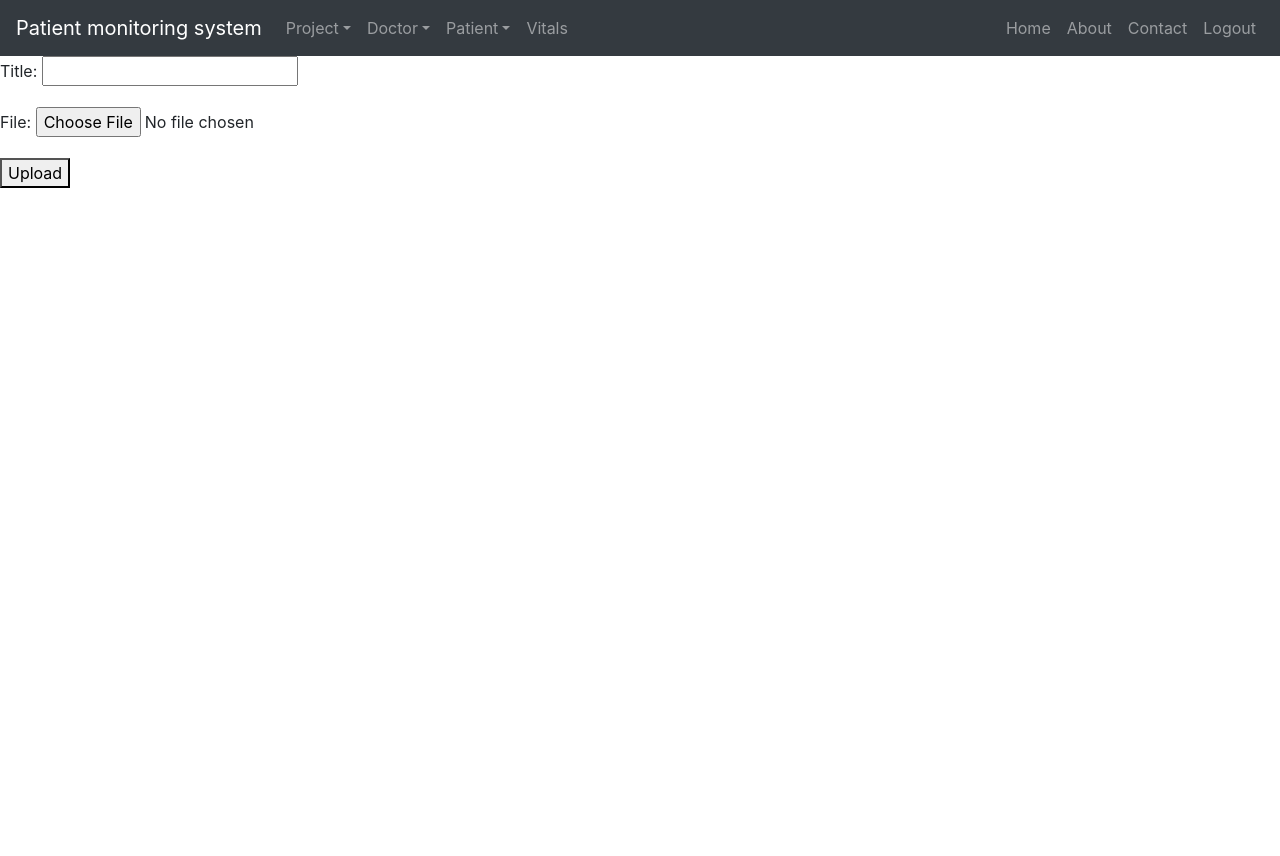
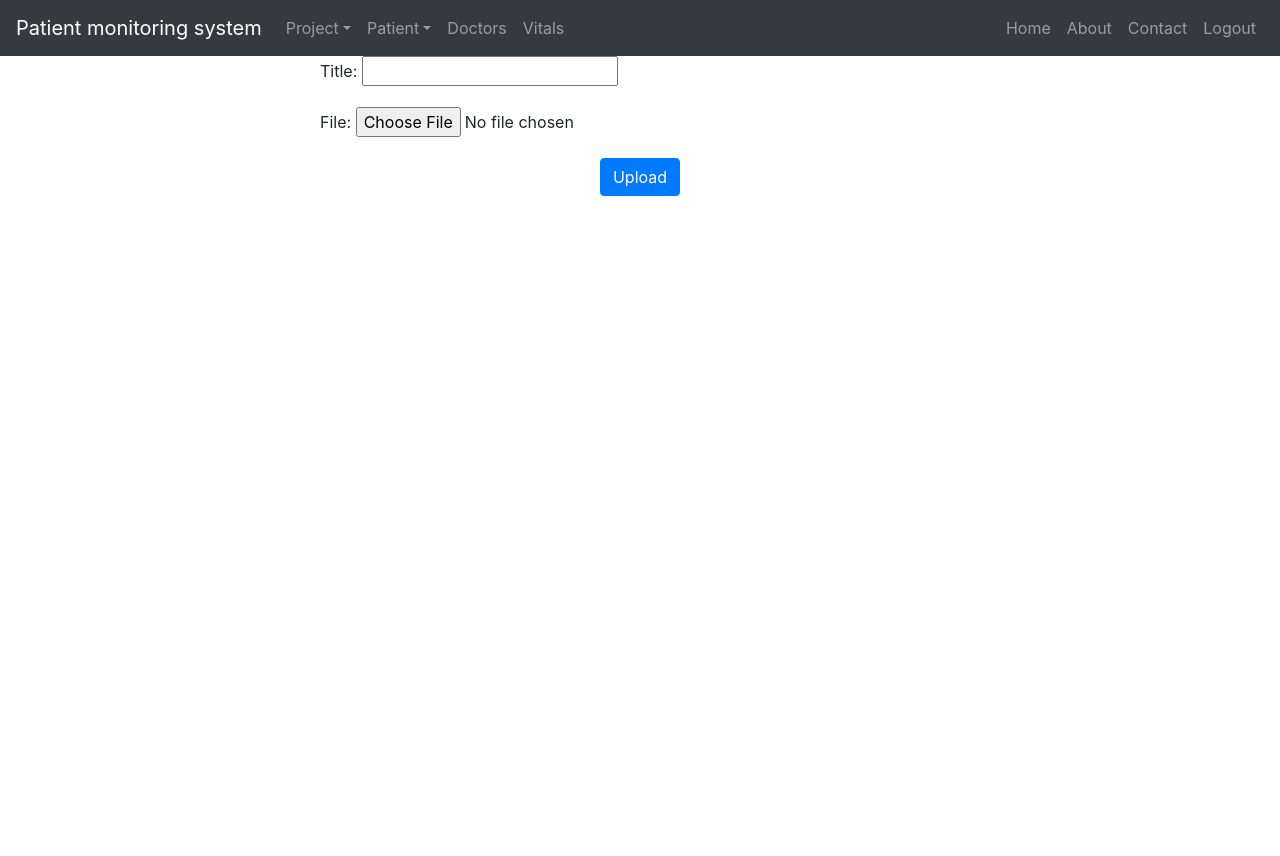
Before and after one commit to MONK-system/system, a Django app: page /upload/ in a window 1280 px wide. Before the commit the page ends 188 px from the top, so only its background shows below. Run offline with Django 5.2, Linux system fonts and the light colour scheme; a user stored in the database is signed in; some libraries are stand-ins or nearby versions.

Commit message:
Doctors/users cant be added, they have to register through login. Centered upload file page, and added erorr and info messages.

```diff
--- a/monksystem/base/templates/base/home.html
+++ b/monksystem/base/templates/base/home.html
@@ -1,8 +1,6 @@
 {% extends 'main.html' %}
 
 {% block content %}
-
-<p>Hello {{ user }}</p>
 
 <div class="container" style="margin-top:50px">
     <h2 class="text-center">Nihon Kohden Files</h2>
--- a/monksystem/base/templates/base/upload_file.html
+++ b/monksystem/base/templates/base/upload_file.html
@@ -1,9 +1,13 @@
 {% extends 'main.html' %}
 
 {% block content %}
-<form method="post" enctype="multipart/form-data">
-    {% csrf_token %}
-    {{ form.as_p }}
-    <button type="submit">Upload</button>
-</form>
+<div class="d-flex justify-content-center" style="min-height: 100vh;">
+    <form method="post" enctype="multipart/form-data" class="w-50">
+        {% csrf_token %}
+        {{ form.as_p }}
+        <div class="text-center">
+            <button type="submit" class="btn btn-primary">Upload</button>
+        </div>
+    </form>
+</div>
 {% endblock %}
--- a/monksystem/base/views.py
+++ b/monksystem/base/views.py
@@ -94,7 +94,7 @@ def loginPage(request):
         # Logs the user in if there is one, and returns home.
         if user is not None:
             login(request, user)
-            messages.success(request, 'Logged in successfully.')  # Add success message here
+            messages.success(request, f'Logged in successfully as {user.username}.')
             return redirect('home')
         else:
             messages.error(request, 'Username or password does not exist')
@@ -262,7 +262,7 @@ def claim_file(request, file_id):
     try:
         doctor = request.user.doctor
     except Doctor.DoesNotExist:
-        messages.error(request, "You do not have a doctor profile yet. Please create one.")
+        messages.error(request, "You are not registered as a doctor. Only doctors can claim files.")
         return redirect('home')
 
     FileClaim.objects.create(doctor=doctor, file=file_to_claim)
--- a/monksystem/templates/messages.html
+++ b/monksystem/templates/messages.html
@@ -1,6 +1,12 @@
 {% if messages %}
     {% for message in messages %}
+        {% if message.tags == 'error' %}
+            <div class="alert alert-danger alert-dismissible fade show" role="alert">
+        {% elif message.tags == 'info' %}
+            <div class="alert alert-warning alert-dismissible fade show" role="alert">
+        {% else %}
             <div class="alert alert-{{ message.tags }} alert-dismissible fade show" role="alert">
+        {% endif %}
                 {{ message }}
                 <button type="button" class="close" data-dismiss="alert" aria-label="Close">
                     <span aria-hidden="true">&times;</span>
--- a/monksystem/templates/navbar.html
+++ b/monksystem/templates/navbar.html
@@ -39,6 +39,8 @@ $(document).ready(function() {
                     <a class="dropdown-item" href="{% url 'viewProject' %}">View Project</a>
                 </div>
             </li>
+
+            <!--
             <li class="nav-item dropdown">
                 <a class="nav-link dropdown-toggle" data-toggle="dropdown" href="#">Doctor</a>
                 <div class="dropdown-menu">
@@ -46,6 +48,8 @@ $(document).ready(function() {
                     <a class="dropdown-item" href="{% url 'viewDoctor' %}">View Doctor</a>
                 </div>
             </li>
+            -->
+
             <li class="nav-item dropdown">
                 <a class="nav-link dropdown-toggle" data-toggle="dropdown" href="#">Patient</a>
                 <div class="dropdown-menu">
@@ -53,7 +57,12 @@ $(document).ready(function() {
                     <a class="dropdown-item" href="{% url 'viewPatient' %}">View Patient</a>
                 </div>
             </li>
+
+            <li class="nav-item"><a class="nav-link" href="{% url 'viewDoctor' %}">Doctors</a></li>
+
             <li class="nav-item"><a class="nav-link" href="{% url 'viewVitals' %}">Vitals</a></li>
+
+
             {% endif %}
         </ul>
         <ul class="navbar-nav ml-auto">
```
Also changed, not shown: monksystem/db.sqlite3. Lines whose indentation alone changed are shown as unchanged.
